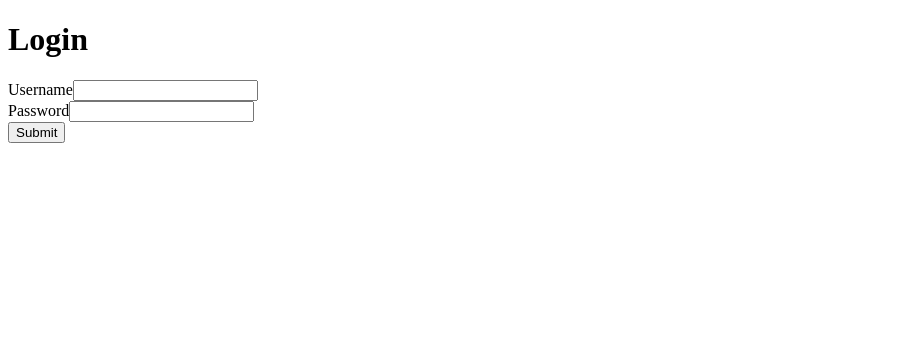
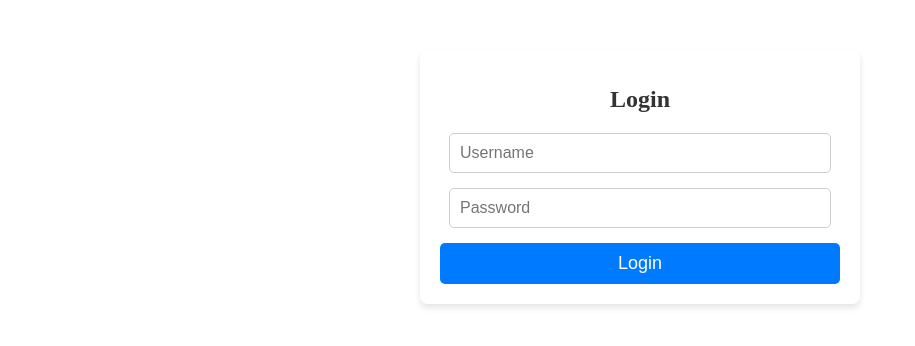
Before and after one commit to rahmanizum/React-Django, a React (Vite) app in the folder frontend/: page /login in a window 1280 px wide. Shown: the top 346 px of the page, without its empty margins (0-915 px from the left). Built offline with nearby package versions, Linux system fonts and the light colour scheme; no server answers.

Commit message:
Enhance form styling and structure; add CSS for improved layout and user experience

```diff
--- a/frontend/src/components/Form.jsx
+++ b/frontend/src/components/Form.jsx
@@ -2,6 +2,7 @@ import { useState } from "react";
 import api from "../api";
 import { useNavigate } from "react-router-dom";
 import { ACCESS_TOKEN, REFRESH_TOKEN } from "../constants";
+import "../styles/Form.css";
 
 import React from "react";
 
@@ -20,36 +21,32 @@ const Form = ({ route, method }) => {
       localStorage.setItem(REFRESH_TOKEN, response.data.refresh);
       navigate("/");
     } catch (error) {
+      console.log(error);
+      alert("Something went wrong");
+    }
     setLoading(false);
-      console.log(error);
-    }
-    setLoading;
 
   };
   const name = method === "login" ? "Login " : "Register";
 
   return <form onSubmit={handleSubmit} className="form-container">
   <h1>{name}</h1>
-  <div>
-    <label htmlFor="username">Username</label>
   <input
+    className="form-input"
     type="text"
-      id="username"
+    placeholder="Username"
     value={username}
     onChange={(e) => setUsername(e.target.value)}
   />
-  </div>
-  <div>
-    <label htmlFor="password">Password</label>
   <input
+    className="form-input"
     type="password"
-      id="password"
+    placeholder="Password"
     value={password}
     onChange={(e) => setPassword(e.target.value)}
   />
-  </div>
-  <button type="submit" disabled={loading}>
-    {loading ? "Loading..." : "Submit"}
+  <button className="form-button" type="submit">
+    {loading ? "Loading..." : name}
   </button>
 </form>;
 };
--- /dev/null
+++ b/frontend/src/styles/Form.css
@@ -0,0 +1,53 @@
+/* Form.css */
+
+.form-container {
+    width: 100%;
+    max-width: 400px;
+    margin: 50px auto;
+    padding: 20px;
+    background: #ffffff;
+    box-shadow: 0px 4px 6px rgba(0, 0, 0, 0.1);
+    border-radius: 8px;
+    text-align: center;
+  }
+
+  h1 {
+    font-size: 24px;
+    margin-bottom: 20px;
+    color: #333;
+  }
+
+  .form-input {
+    width: 90%;
+    padding: 10px;
+    margin-bottom: 15px;
+    border: 1px solid #ccc;
+    border-radius: 5px;
+    font-size: 16px;
+  }
+
+  .form-input:focus {
+    border-color: #007bff;
+    outline: none;
+  }
+
+  .form-button {
+    width: 100%;
+    padding: 10px;
+    background-color: #007bff;
+    color: #fff;
+    border: none;
+    border-radius: 5px;
+    font-size: 18px;
+    cursor: pointer;
+    transition: background-color 0.3s;
+  }
+
+  .form-button:hover {
+    background-color: #0056b3;
+  }
+
+  .form-button:disabled {
+    background-color: #ccc;
+    cursor: not-allowed;
+  }
```
Lines whose indentation alone changed are shown as unchanged.
